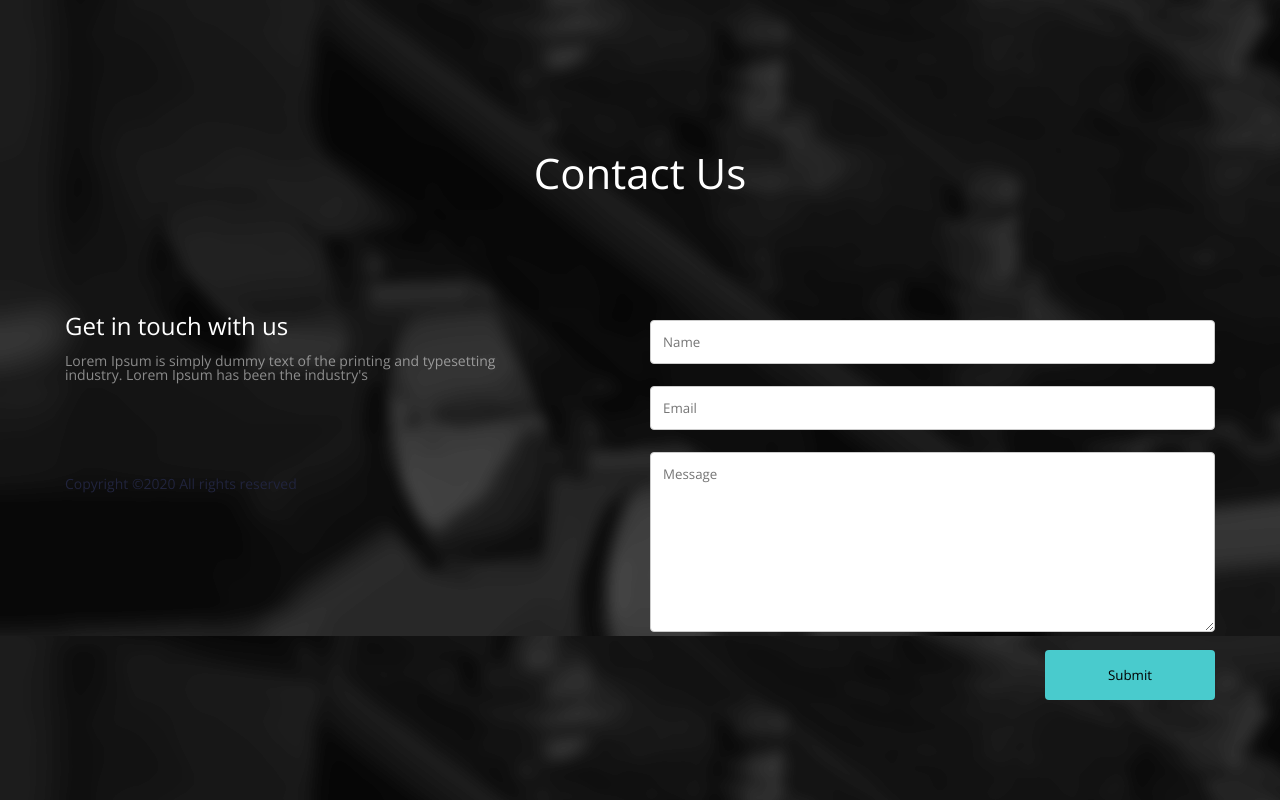
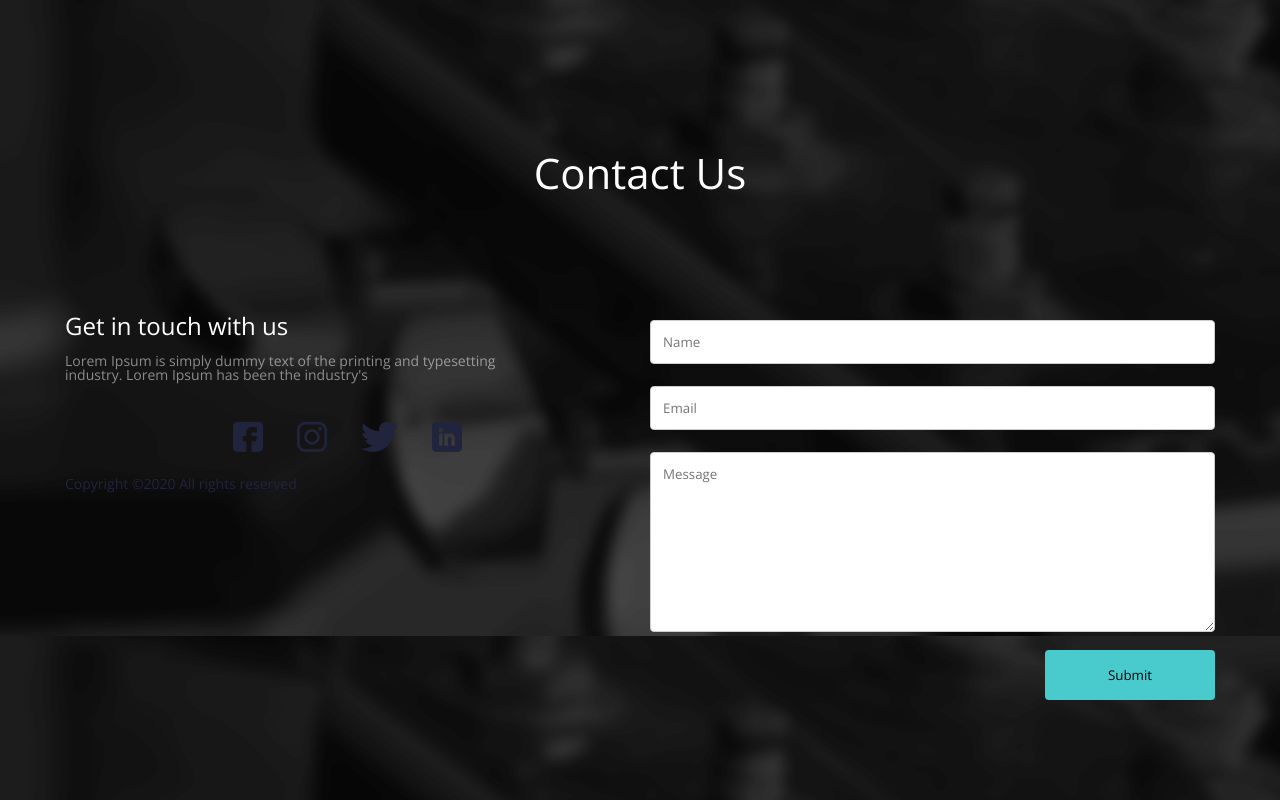
Before and after one commit to Alexgargun/Jack, a website: page #src/index.html in a window 1280 px wide. Shown: the part 4523-5323 px from the top of the page. Drawn offline with nearby package versions, Linux system fonts and the light colour scheme; files that its build step writes are made by us from their sources; a web font is replaced by a local one.

Commit message:
seventh commit

```diff
--- a/#src/_head.html
+++ b/#src/_head.html
@@ -2,7 +2,7 @@
 	<title>@@title</title>
 	<meta charset="UTF-8">
 	<meta name="format-detection" content="telephone=no">
-	<link rel="stylesheet" href="/jack/css/style.min.css">
+	<link rel="stylesheet" href="../jack/css/style.min.css">
 	<link rel="shortcut icon" href="favicon.ico">
 	<!-- <meta name="robots" content="noindex, nofollow"> -->
 	<!-- <meta name="viewport" content="width=device-width, initial-scale=1.0, maximum-scale=1.0, user-scalable=0"> -->
```
Also changed, not shown: jack/article.html (+1 -1 lines), jack/blog.html (+1 -1 lines), jack/index.html (+1 -1 lines), jack/works.html (+1 -1 lines), jack/fonts/icons.woff (added), jack/fonts/icons.woff2 (added), 1 other file.
